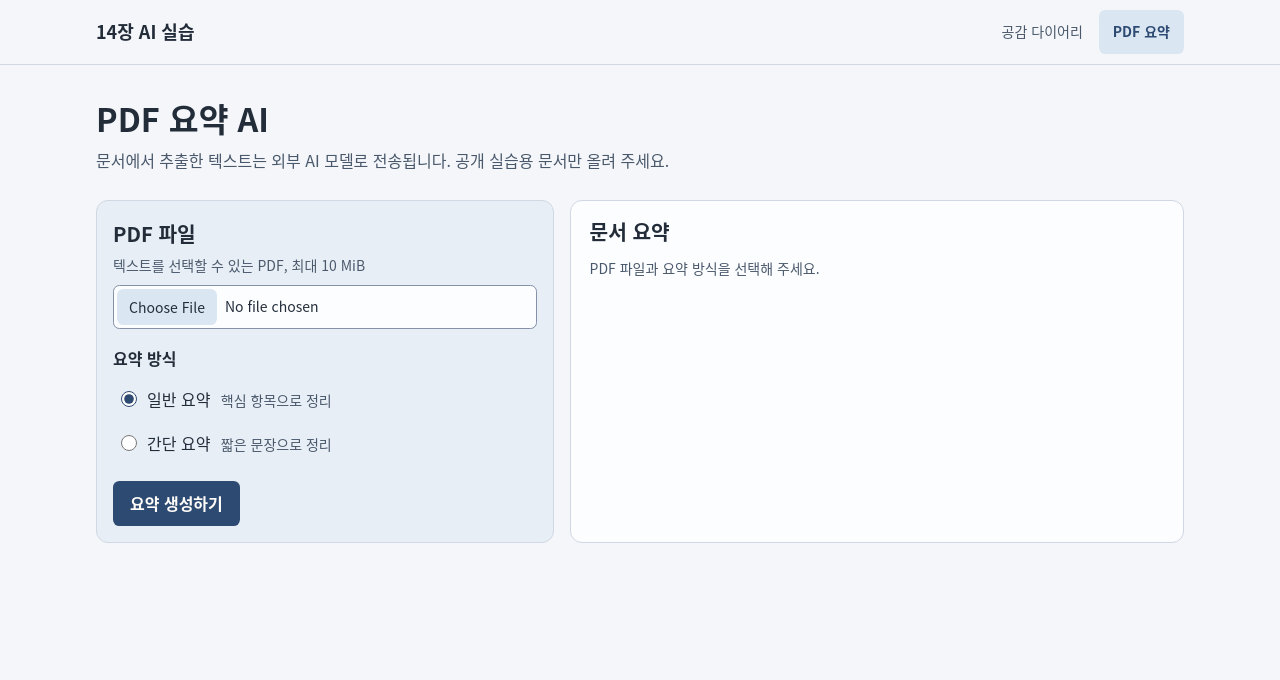
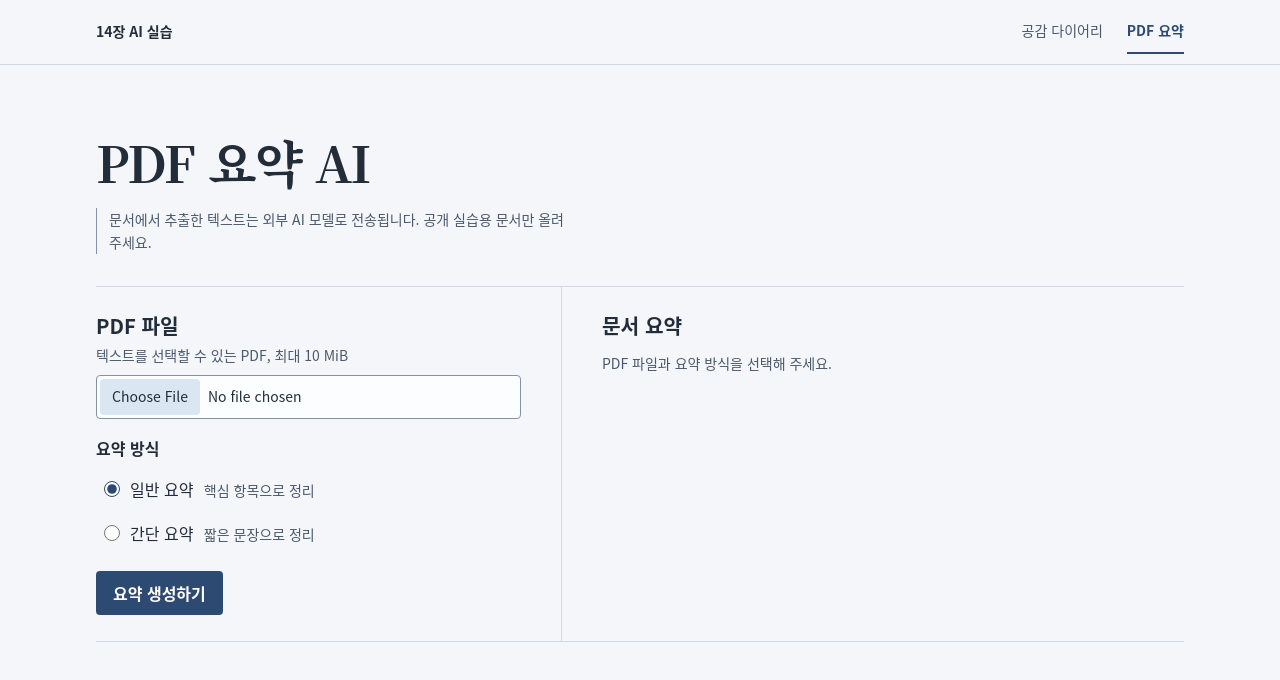
Before and after one commit to leekmny/study-05-codex, a plain HTML site: page public/index_pdf.html in a window 1280 px wide. Drawn offline with Linux system fonts and the light colour scheme.

Commit message:
Refine the exercise apps and update screenshots

```diff
--- a/public/app.css
+++ b/public/app.css
@@ -1,16 +1,14 @@
-/* Hallmark · shape: app screen · genre: modern-minimal · theme: peach and slate · font: system CJK · signature: writing sheet and document reading pane · v2.0.0 */
-/* Hallmark · pre-emit critique: P4 H5 E4 S3 R5 V4 · weakest: S, the two workspaces use different column widths to fit their writing and reading tasks. */
 :root {
   color-scheme: light;
   --font-ui: "Malgun Gothic", "Apple SD Gothic Neo", "Noto Sans CJK KR", system-ui, sans-serif;
+  --font-heading: "Batang", "AppleMyungjo", "Noto Serif CJK KR", Georgia, serif;
   --size-sm: 0.875rem;
   --size-base: 1rem;
   --size-md: 1.125rem;
   --size-lg: 1.266rem;
   --size-xl: 1.424rem;
-  --size-title: 2.027rem;
-  --radius: 0.75rem;
-  --control-radius: 0.4rem;
+  --size-title: clamp(2rem, 4.8vw, 3.125rem);
+  --control-radius: 0.25rem;
   --dur-micro: 120ms;
   --width-shell: 68rem;
   --gutter: clamp(1rem, 4%, 3rem);
@@ -18,12 +16,11 @@
   --transparent: transparent;
   --error-ink: #8e2b20;
   --error-surface: #fff0eb;
-  --canvas: #fbf8f4;
+  --canvas: #faf9f7;
   --ink: #30241f;
   --muted: #68564d;
   --line: #d9cdc3;
   --input-line: #aa9689;
-  --panel: #fff1e7;
   --reading: #fffdf9;
   --accent: #873b29;
   --accent-hover: #6a2c1d;
@@ -35,7 +32,6 @@
   --pdf-muted: #49586b;
   --pdf-line: #d0d8e3;
   --pdf-input-line: #8392a7;
-  --pdf-panel: #e8eef5;
   --pdf-reading: #fcfdff;
   --pdf-accent: #2d4b72;
   --pdf-accent-hover: #213a5b;
@@ -50,7 +46,6 @@
   --muted: var(--pdf-muted);
   --line: var(--pdf-line);
   --input-line: var(--pdf-input-line);
-  --panel: var(--pdf-panel);
   --reading: var(--pdf-reading);
   --accent: var(--pdf-accent);
   --accent-hover: var(--pdf-accent-hover);
@@ -73,6 +68,7 @@ body {
 [hidden] { display: none !important; }
 button, input, textarea { font: inherit; color: inherit; }
 a { color: inherit; }
+::selection { background: var(--selected); color: var(--ink); }
 :where(a, button, input, textarea):focus-visible {
   outline: 3px solid var(--focus);
   outline-offset: 3px;
@@ -80,7 +76,7 @@ a { color: inherit; }
 p, h1, h2, h3, dl, dd { margin: 0; }
 h1, h2, h3 { line-height: 1.3; overflow-wrap: break-word; min-width: 0; }
 h1, h2 { text-wrap: balance; }
-h1 { font-size: var(--size-title); font-weight: 780; }
+h1 { font-family: var(--font-heading); font-size: var(--size-title); font-weight: 700; letter-spacing: -0.035em; }
 h2, .section-title { font-size: var(--size-lg); font-weight: 720; }
 
 .shell {
@@ -95,40 +91,44 @@ h2, .section-title { font-size: var(--size-lg); font-weight: 720; }
   flex-wrap: wrap;
   gap: 0.5rem 1.25rem;
 }
-.header-row { min-height: 4rem; padding-block: 0.5rem; }
-.site-name { font-size: var(--size-md); font-weight: 740; }
-nav { display: flex; flex-wrap: wrap; gap: 0.125rem; }
+.header-row { min-height: 4rem; }
+.site-name { font-size: var(--size-sm); font-weight: 740; }
+nav { display: flex; flex-wrap: wrap; gap: 0.375rem 1.5rem; }
 nav a {
   display: inline-flex;
   align-items: center;
   min-height: 2.75rem;
-  padding-inline: 0.875rem;
-  border-radius: var(--control-radius);
+  border-bottom: 2px solid transparent;
   color: var(--muted);
   font-size: var(--size-sm);
   text-decoration: none;
 }
-nav a:hover, nav a[aria-current="page"] { background: var(--selected); color: var(--accent); }
-nav a[aria-current="page"] { font-weight: 720; }
+nav a:hover, nav a[aria-current="page"] { color: var(--accent); }
+nav a[aria-current="page"] { border-bottom-color: var(--accent); font-weight: 720; }
 
-main { padding-block: 2rem 3.5rem; }
-.page-intro { margin-bottom: 1.625rem; }
-.page-intro p { margin-top: 0.5rem; color: var(--muted); }
+main { padding-block: clamp(2rem, 5vw, 4rem) 3.5rem; }
+.page-intro { margin-bottom: 2rem; }
+.page-intro p {
+  max-width: 64ch;
+  margin-top: 0.875rem;
+  padding-left: 0.75rem;
+  border-left: 1px solid var(--input-line);
+  color: var(--muted);
+  font-size: var(--size-sm);
+}
 .workspace {
   display: grid;
-  grid-template-columns: minmax(0, 1.15fr) minmax(0, 1fr);
-  gap: 1rem;
+  grid-template-columns: minmax(0, 1.18fr) minmax(0, 1fr);
+  border-block: 1px solid var(--line);
 }
 .pdf-workspace { grid-template-columns: minmax(0, 1fr) minmax(0, 1.34fr); }
-.panel {
-  min-width: 0;
-  padding: clamp(1rem, 3%, 1.5rem);
-  border: 1px solid var(--line);
-  border-radius: var(--radius);
-  background: var(--reading);
+.panel { min-width: 0; padding-block: 1.625rem; }
+.entry-panel { padding-right: clamp(1.25rem, 4vw, 2.5rem); }
+.result-panel {
+  padding-left: clamp(1.25rem, 4vw, 2.5rem);
+  border-left: 1px solid var(--line);
 }
-.entry-panel { background: var(--panel); }
-.section-title { display: block; }
+.section-title { display: block; line-height: 1.3; }
 
 textarea, input[type="file"] {
   display: block;
@@ -139,7 +139,7 @@ textarea, input[type="file"] {
   border-radius: var(--control-radius);
   background: var(--reading);
 }
-textarea { min-height: 9.5rem; padding: 0.75rem; resize: vertical; }
+textarea { min-height: 9.5rem; padding: 0.875rem; resize: vertical; caret-color: var(--accent); }
 textarea::placeholder { color: var(--muted); }
 input[type="file"] { margin-top: 0.5rem; padding: 0.1875rem; font-size: var(--size-sm); }
 input::file-selector-button {
@@ -183,7 +183,7 @@ button {
 }
 button:hover:not(:disabled, [aria-disabled="true"]) { background: var(--accent-hover); }
 button:active:not(:disabled, [aria-disabled="true"]) { background: var(--ink); }
-button:disabled { cursor: not-allowed; }
+button:disabled { background: var(--selected); color: var(--muted); cursor: not-allowed; }
 button[aria-disabled="true"] { cursor: wait; }
 .empty, .status, .result-meta { margin-top: 0.75rem; color: var(--muted); font-size: var(--size-sm); }
 .status:empty { margin: 0; }
@@ -200,7 +200,14 @@ button[aria-disabled="true"] { cursor: wait; }
 .result-copy ul { margin: 0; padding-left: 1.25rem; }
 .result-copy li + li { margin-top: 0.45rem; }
 .result-meta { padding-top: 0.625rem; border-top: 1px solid var(--line); }
-.document-meta { margin-block: 0.75rem 1rem; color: var(--muted); font-size: var(--size-sm); }
+.document-meta {
+  margin-block: 0.75rem 1rem;
+  padding-bottom: 0.75rem;
+  border-bottom: 1px solid var(--line);
+  color: var(--muted);
+  font-size: var(--size-sm);
+  font-variant-numeric: tabular-nums;
+}
 .document-meta div { display: grid; grid-template-columns: 3.25rem minmax(0, 1fr); gap: 0.5rem; }
 .document-meta dd { color: var(--ink); }
 
@@ -209,7 +216,7 @@ button[aria-disabled="true"] { cursor: wait; }
 .skeleton span:first-child { width: 54%; }
 .skeleton span:last-child { width: 76%; }
 
-.history { margin-top: 1.75rem; }
+.history { margin-top: 2rem; }
 .history-heading p, .history-list time { color: var(--muted); font-size: var(--size-sm); }
 .history-list { margin: 0.625rem 0 0; padding: 0; border-top: 1px solid var(--line); list-style: none; }
 .history-list li { padding: 0.75rem 0.25rem; border-bottom: 1px solid var(--line); }
@@ -220,8 +227,9 @@ button[aria-disabled="true"] { cursor: wait; }
 
 @media (max-width: 44rem) {
   .workspace, .pdf-workspace { grid-template-columns: minmax(0, 1fr); }
-  .result-panel { min-height: 8rem; }
-  main { padding-top: 1.375rem; }
+  .entry-panel, .result-panel { padding-inline: 0; }
+  .result-panel { min-height: 7rem; border-left: 0; border-top: 1px solid var(--line); }
+  .page-intro { margin-bottom: 1.5rem; }
 }
 
 @media (prefers-reduced-motion: reduce) {
```
Also changed, not shown: docs/images/diary.png (added), docs/images/pdf-summary.png (added), 2 other files.
